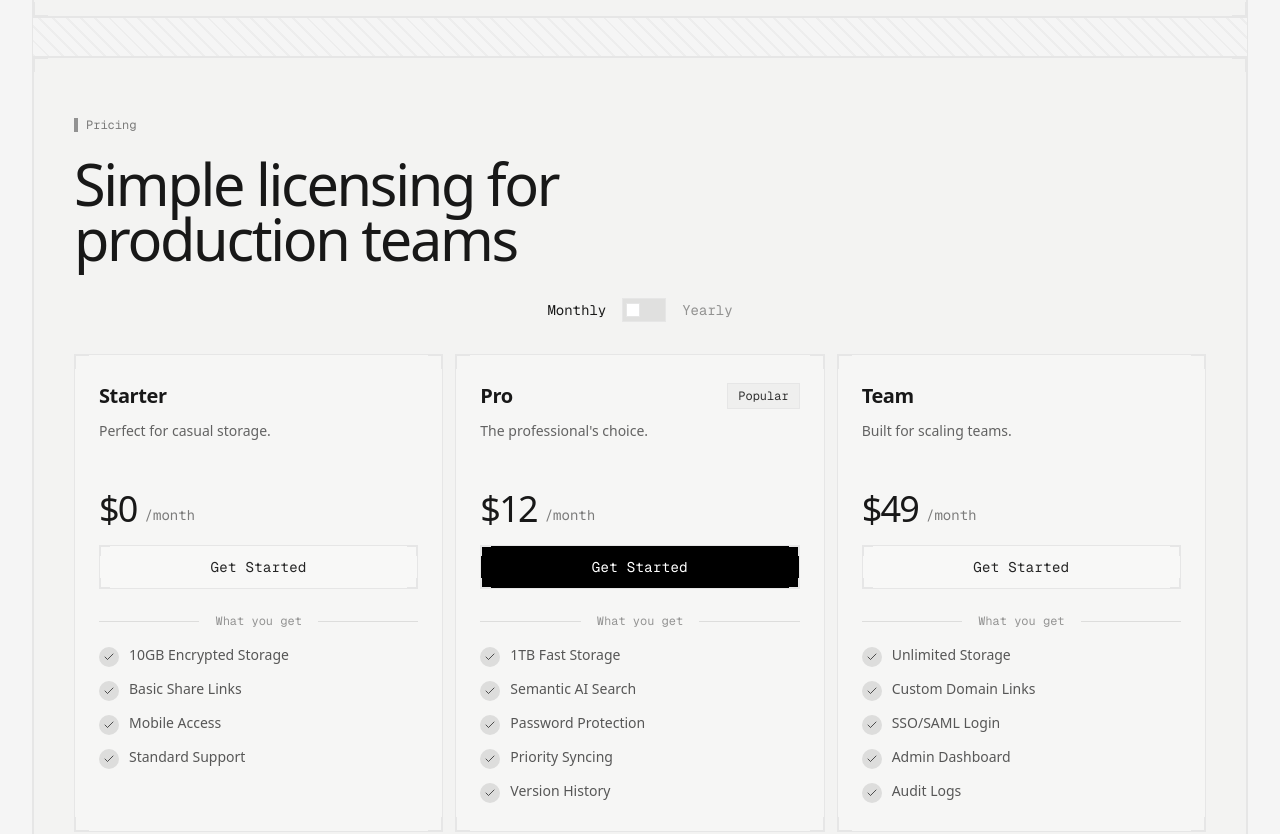
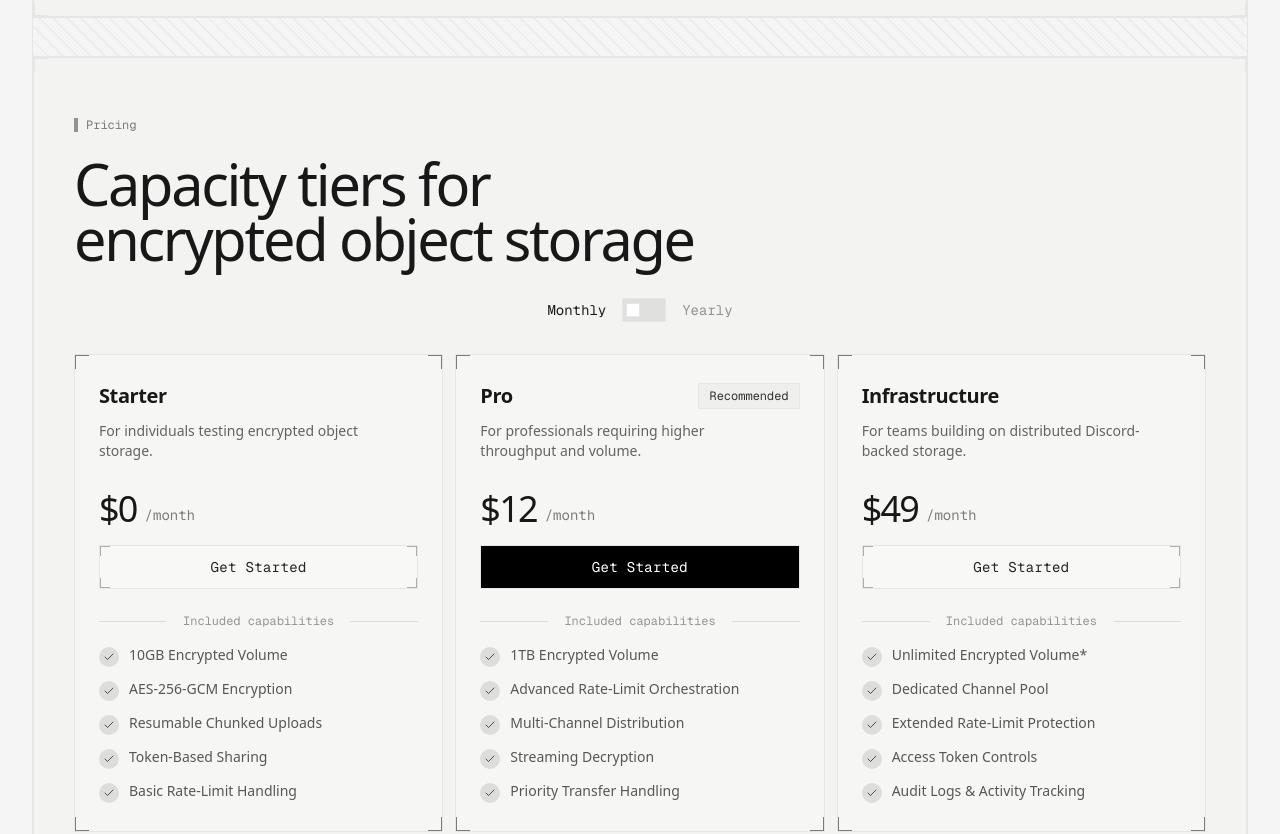
Before and after one commit to L3NNX/CordBin, a React (Vite) app in the folder frontend/: page / in a window 1280 px wide. Shown: the part 2986-3820 px from the top of the page. Built offline with nearby package versions, Linux system fonts and the light colour scheme; no server answers; a web font is replaced by a local one.

Commit message:
feat:content change to match according vision

```diff
--- a/frontend/src/components/layout/Pricing.jsx
+++ b/frontend/src/components/layout/Pricing.jsx
@@ -5,37 +5,38 @@ const plans = [
   {
     name: "Starter",
     price: 0,
-    desc: "Perfect for casual storage.",
+    desc: "For individuals testing encrypted object storage.",
     features: [
-      "10GB Encrypted Storage",
-      "Basic Share Links",
-      "Mobile Access",
-      "Standard Support",
+      "10GB Encrypted Volume",
+      "AES-256-GCM Encryption",
+      "Resumable Chunked Uploads",
+      "Token-Based Sharing",
+      "Basic Rate-Limit Handling",
     ],
   },
   {
     name: "Pro",
     price: 12,
-    desc: "The professional's choice.",
+    desc: "For professionals requiring higher throughput and volume.",
     features: [
-      "1TB Fast Storage",
-      "Semantic AI Search",
-      "Password Protection",
-      "Priority Syncing",
-      "Version History",
+      "1TB Encrypted Volume",
+      "Advanced Rate-Limit Orchestration",
+      "Multi-Channel Distribution",
+      "Streaming Decryption",
+      "Priority Transfer Handling",
     ],
     popular: true,
   },
   {
-    name: "Team",
+    name: "Infrastructure",
     price: 49,
-    desc: "Built for scaling teams.",
+    desc: "For teams building on distributed Discord-backed storage.",
     features: [
-      "Unlimited Storage",
-      "Custom Domain Links",
-      "SSO/SAML Login",
-      "Admin Dashboard",
-      "Audit Logs",
+      "Unlimited Encrypted Volume*",
+      "Dedicated Channel Pool",
+      "Extended Rate-Limit Protection",
+      "Access Token Controls",
+      "Audit Logs & Activity Tracking",
     ],
   },
 ];
@@ -67,9 +68,9 @@ const Pricing = () => {
 
         {/* Heading */}
         <h2 className="max-w-[740px] text-[2.4rem] sm:text-[3rem] lg:text-[3.6rem] leading-[0.95] tracking-[-0.04em] text-black/90">
-          Simple licensing for
+          Capacity tiers for
           <br className="hidden sm:block" />
-          production teams
+          encrypted object storage
         </h2>
 
         {/* Billing Toggle */}
@@ -103,10 +104,10 @@ const Pricing = () => {
 
               {/* Card corner brackets */}
               <span className="pointer-events-none absolute inset-0 z-10">
-                <span className="absolute left-0 top-0 h-3.5 w-3.5 border-l border-t border-black/30" />
-                <span className="absolute right-0 top-0 h-3.5 w-3.5 border-r border-t border-black/30" />
-                <span className="absolute bottom-0 left-0 h-3.5 w-3.5 border-b border-l border-black/30" />
-                <span className="absolute bottom-0 right-0 h-3.5 w-3.5 border-b border-r border-black/30" />
+                <span className="absolute left-0 top-0 h-3.5 w-3.5 border-l border-t !border-black/50" />
+                <span className="absolute right-0 top-0 h-3.5 w-3.5 border-r border-t !border-black/50" />
+                <span className="absolute bottom-0 left-0 h-3.5 w-3.5 border-b border-l !border-black/50" />
+                <span className="absolute bottom-0 right-0 h-3.5 w-3.5 border-b border-r !border-black/50" />
               </span>
 
               <div className="flex items-start justify-between gap-3">
@@ -116,7 +117,7 @@ const Pricing = () => {
 
                 {plan.popular && (
                   <span className="border border-black/12 bg-[#efefee] px-2.5 py-1 font-mono text-xs text-black/80">
-                    Popular
+                    Recommended
                   </span>
                 )}
               </div>
@@ -144,17 +145,17 @@ const Pricing = () => {
                 Get Started
 
                 <span className="pointer-events-none absolute inset-0">
-                  <span className="absolute left-0 top-0 h-2.5 w-2.5 border-l border-t border-black/20" />
-                  <span className="absolute right-0 top-0 h-2.5 w-2.5 border-r border-t border-black/20" />
-                  <span className="absolute bottom-0 left-0 h-2.5 w-2.5 border-b border-l border-black/20" />
-                  <span className="absolute bottom-0 right-0 h-2.5 w-2.5 border-b border-r border-black/20" />
+                  <span className="absolute left-0 top-0 h-2.5 w-2.5 border-l border-t !border-black/30" />
+                  <span className="absolute right-0 top-0 h-2.5 w-2.5 border-r border-t !border-black/30" />
+                  <span className="absolute bottom-0 left-0 h-2.5 w-2.5 border-b border-l !border-black/30" />
+                  <span className="absolute bottom-0 right-0 h-2.5 w-2.5 border-b border-r !border-black/30" />
                 </span>
               </button>
 
               <div className="mt-6 flex items-center gap-4">
                 <span className="h-px flex-1 bg-black/10"></span>
                 <span className="font-mono text-xs text-black/40">
-                  What you get
+                 Included capabilities
                 </span>
                 <span className="h-px flex-1 bg-black/10"></span>
               </div>
```
